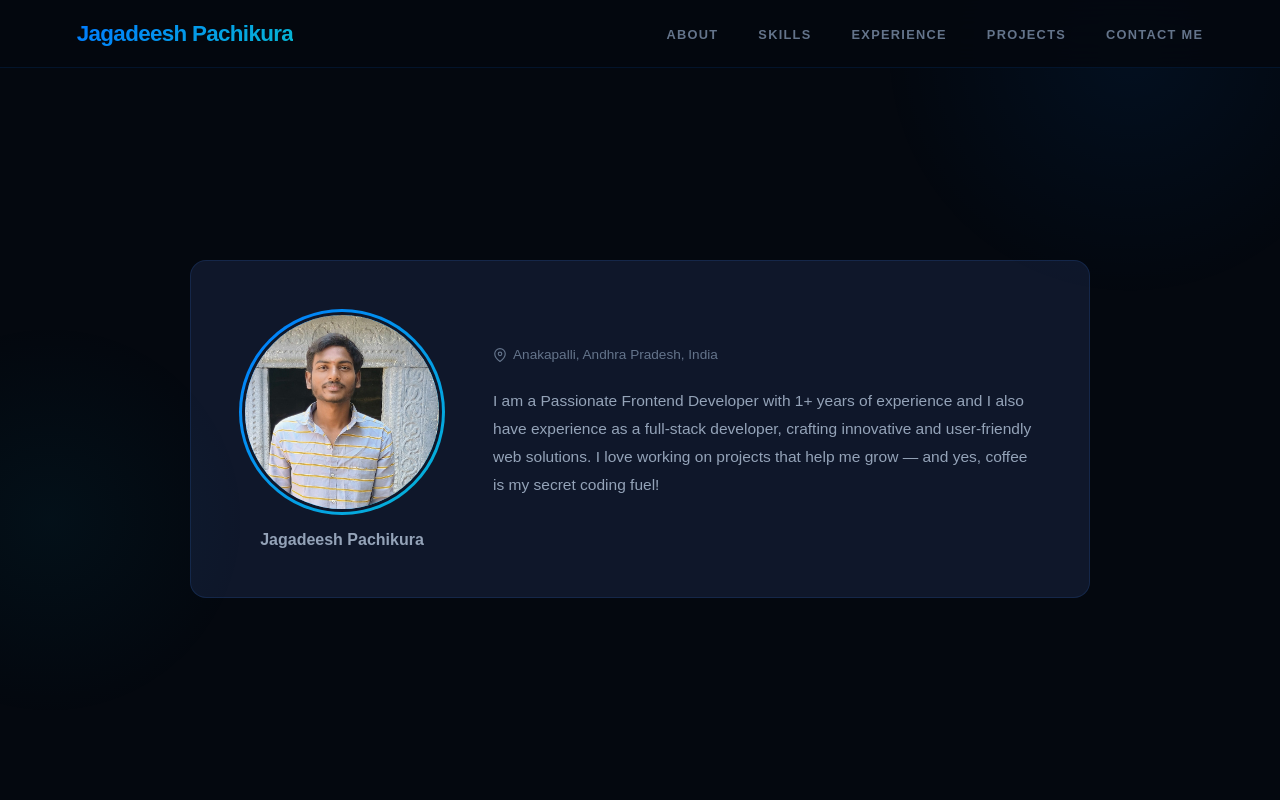
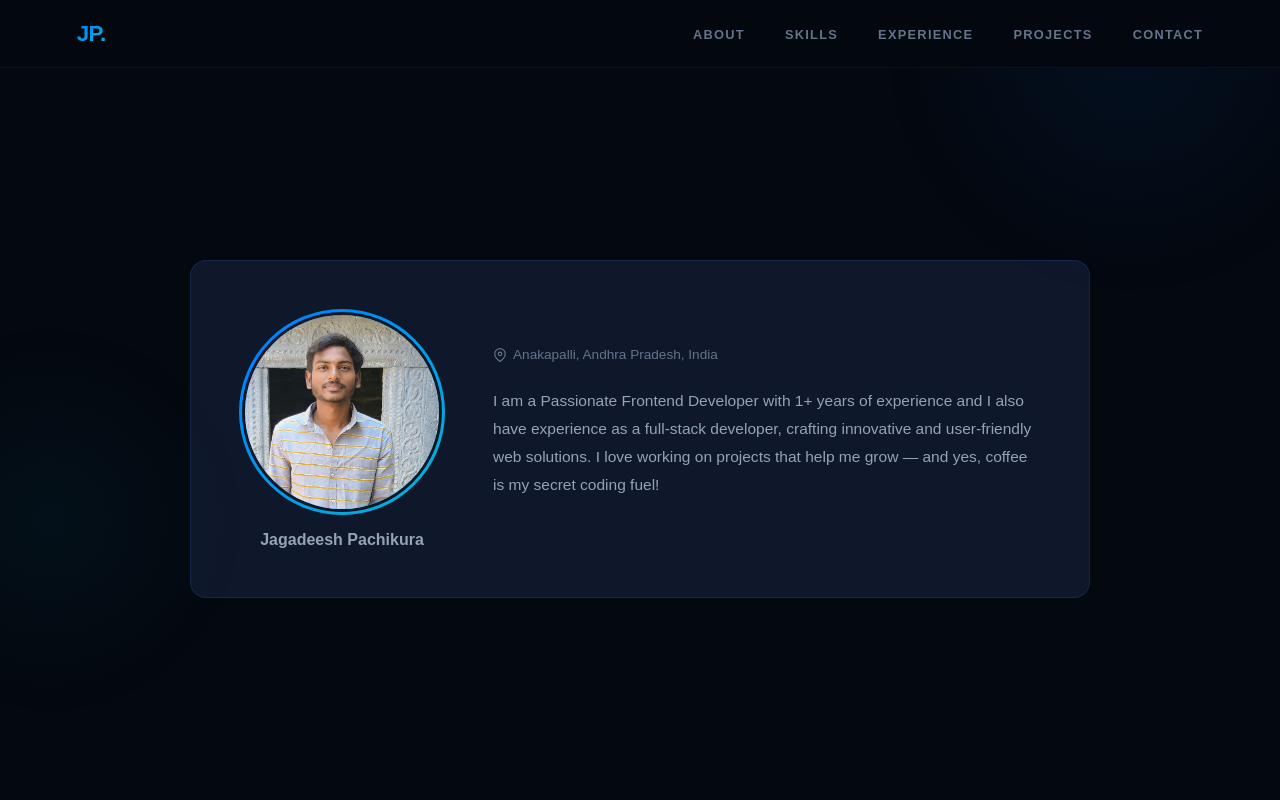
Before and after one commit to jagadeeshpj1610/jagaPortfolio, a React (Vite) app in the folder portFolio/: page / in a window 1280 px wide. Shown: the top 800 px of the page. Built offline with nearby package versions, Linux system fonts and the light colour scheme.

Commit message:
change some text

```diff
--- a/portFolio/src/components/header/header.jsx
+++ b/portFolio/src/components/header/header.jsx
@@ -3,13 +3,12 @@ import "../header/header.css";
 
 const Header = () => {
   const [isOpen, setIsOpen] = useState(false);
-
   const toggleMenu = () => setIsOpen(!isOpen);
 
   return (
     <div className="navDiv" id="nav">
       <div className="childOne">
-        <h3><a href="#nav">Jagadeesh Pachikura</a></h3>
+        <h3><a href="#nav">JP.</a></h3>
       </div>
 
       <div className="hamburger" onClick={toggleMenu}>
@@ -20,11 +19,11 @@ const Header = () => {
 
       <div className={`childSecond ${isOpen ? "open" : ""}`}>
         <ul className="navList">
-          <li className="navItem"><a href="#about" onClick={() => setIsOpen(false)}>ABOUT</a></li>
-          <li className="navItem"><a href="#skills" onClick={() => setIsOpen(false)}>SKILLS</a></li>
-          <li className="navItem"><a href="#experience" onClick={() => setIsOpen(false)}>EXPERIENCE</a></li>
-          <li className="navItem"><a href="#projects" onClick={() => setIsOpen(false)}>PROJECTS</a></li>
-          <li className="navItem"><a href="#contact" onClick={() => setIsOpen(false)}>CONTACT ME</a></li>
+          <li className="navItem"><a href="#about" onClick={() => setIsOpen(false)}>About</a></li>
+          <li className="navItem"><a href="#skills" onClick={() => setIsOpen(false)}>Skills</a></li>
+          <li className="navItem"><a href="#experience" onClick={() => setIsOpen(false)}>Experience</a></li>
+          <li className="navItem"><a href="#projects" onClick={() => setIsOpen(false)}>Projects</a></li>
+          <li className="navItem"><a href="#contact" onClick={() => setIsOpen(false)}>Contact</a></li>
         </ul>
       </div>
     </div>
```
